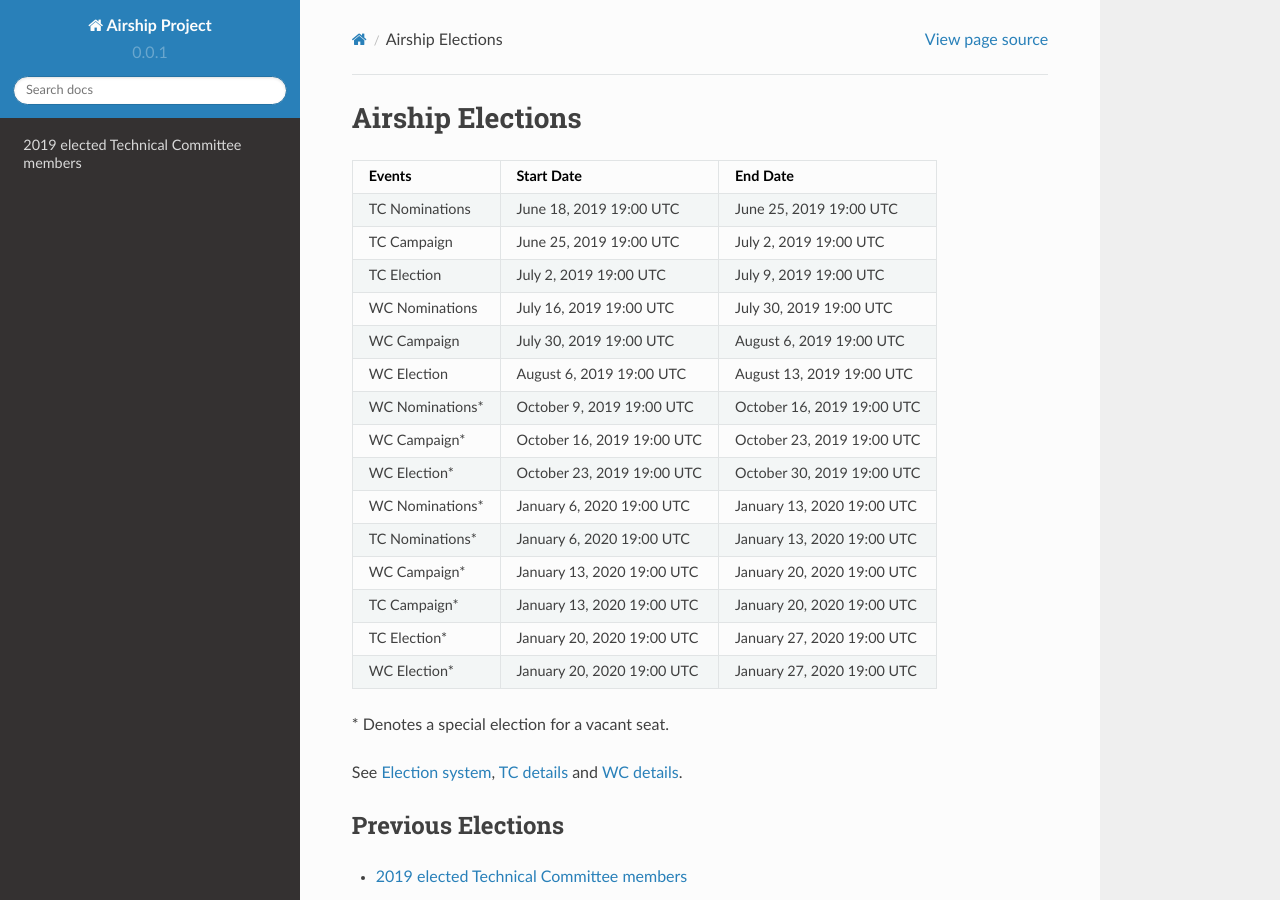
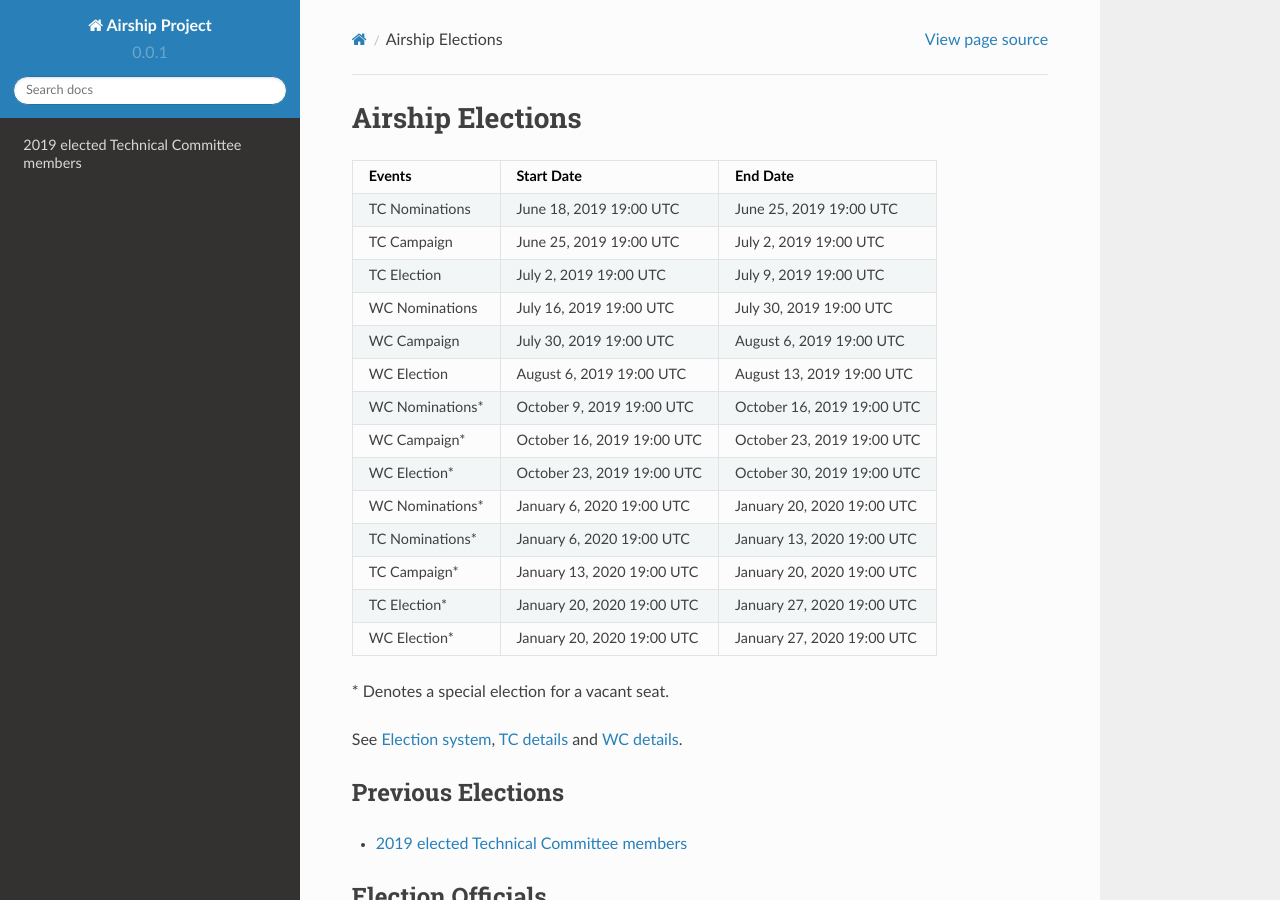
Before and after one commit to airshipit/election, a Sphinx documentation site: the page built from doc/source/index.rst, in a window 1280 px wide and 900 px high. Built offline with Sphinx 7.4.7 and the Read the Docs theme 2.0.0, drawn with Linux system fonts in a browser that asks for light colours.

Commit message:
Update WC special election nomination period
The WC special election nomination period has been extended [0].

[0] http://lists.airshipit.org/pipermail/airship-discuss/2020-January/000837.html

Change-Id: I3f5be2705ee1de680312eb526afac42f16bbbc42
Signed-off-by: Drew Walters <andrew.walters@att.com>

```diff
--- a/doc/source/index.rst
+++ b/doc/source/index.rst
@@ -24,11 +24,9 @@ Airship Elections
 +-----------------+-----------------------------+----------------------------+
 | WC Election*    | October 23, 2019 19:00 UTC  | October 30, 2019 19:00 UTC |
 +-----------------+-----------------------------+----------------------------+
-| WC Nominations* | January 6,  2020 19:00 UTC  | January 13, 2020 19:00 UTC |
+| WC Nominations* | January 6,  2020 19:00 UTC  | January 20, 2020 19:00 UTC |
 +-----------------+-----------------------------+----------------------------+
 | TC Nominations* | January 6,  2020 19:00 UTC  | January 13, 2020 19:00 UTC |
-+-----------------+-----------------------------+----------------------------+
-| WC Campaign*    | January 13, 2020 19:00 UTC  | January 20, 2020 19:00 UTC |
 +-----------------+-----------------------------+----------------------------+
 | TC Campaign*    | January 13, 2020 19:00 UTC  | January 20, 2020 19:00 UTC |
 +-----------------+-----------------------------+----------------------------+
```
